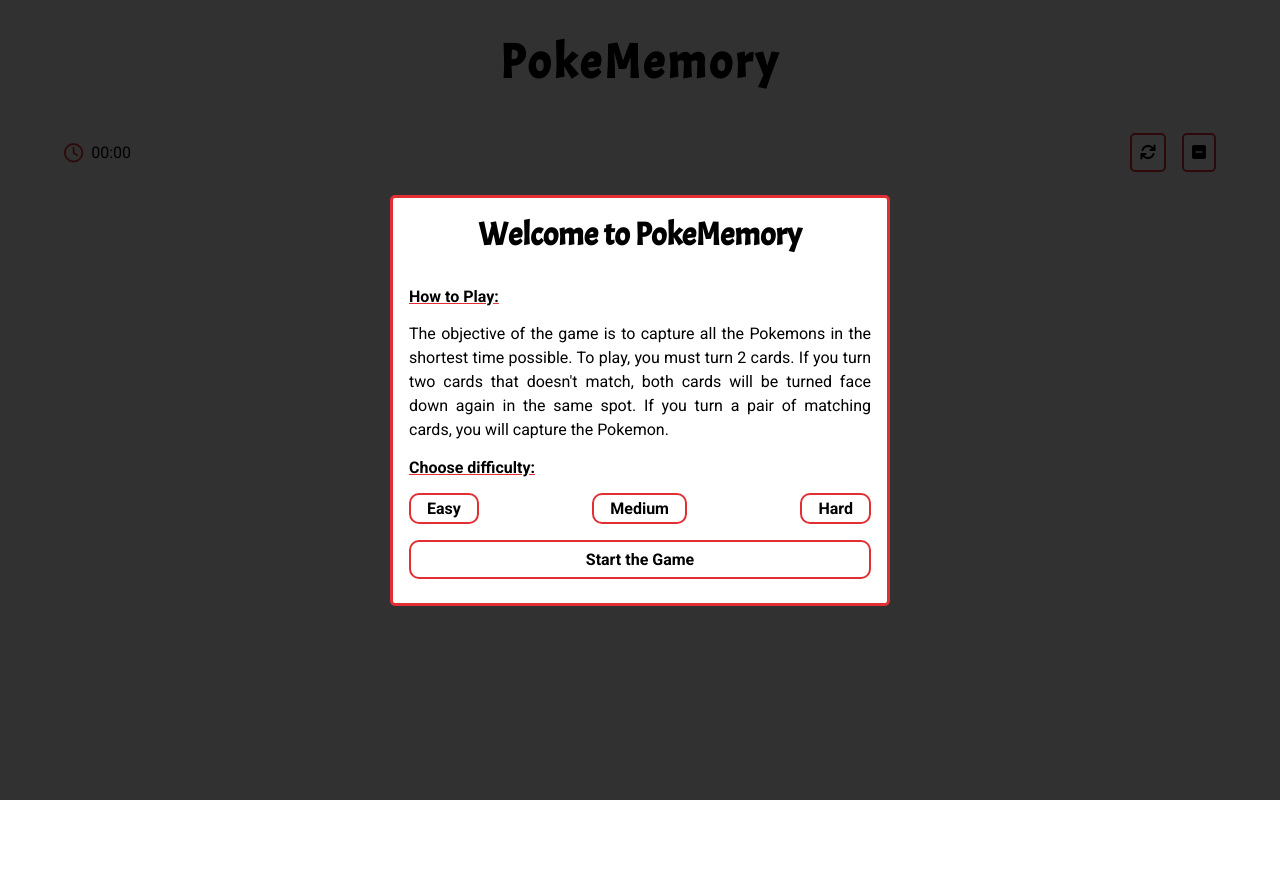
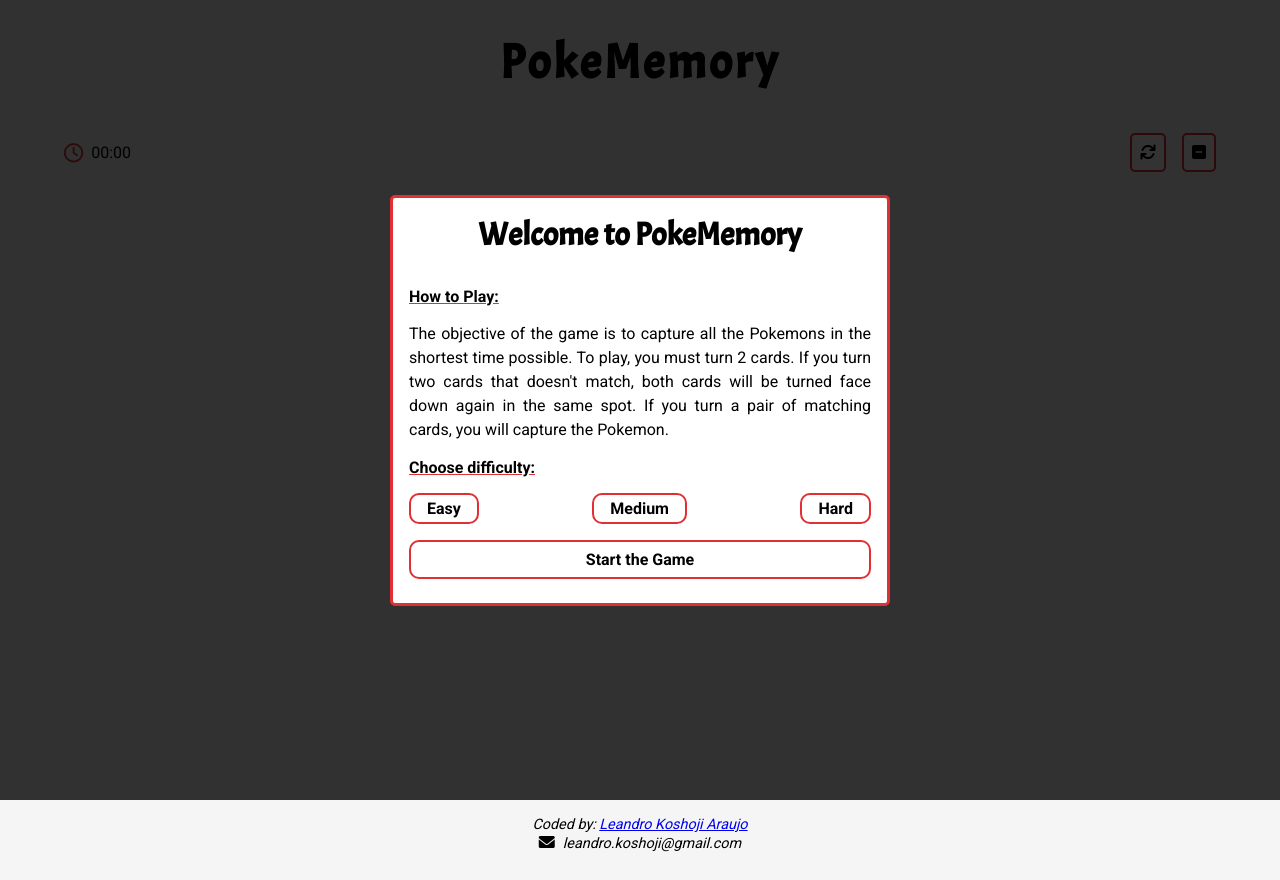
Before and after one commit to LeandroKoshoji/pokemon_memory_game, a Vue app: page / in a window 1280 px wide. Before the commit the page ends 800 px from the top, so only its background shows below. Built offline with nearby package versions, Linux system fonts and the light colour scheme.

Commit message:
feat: create footer

```diff
--- a/src/App.vue
+++ b/src/App.vue
@@ -1,18 +1,28 @@
 <template>
   <div id="app">
-    <router-view/>
+    <router-view />
+    <Footer />
   </div>
 </template>
 
+<script>
+import Footer from "@/components/Footer.vue";
+export default {
+  components: {
+    Footer,
+  },
+};
+</script>
+
 <style lang="scss">
-@import url('https://fonts.googleapis.com/css2?family=Roboto:wght@400;700&display=swap');
-@import url('https://fonts.googleapis.com/css2?family=Acme&display=swap');
+@import url("https://fonts.googleapis.com/css2?family=Roboto:wght@400;700&display=swap");
+@import url("https://fonts.googleapis.com/css2?family=Acme&display=swap");
 
 * {
   padding: 0;
   margin: 0;
   box-sizing: border-box;
-  font-family: 'Roboto', sans-serif;
+  font-family: "Roboto", sans-serif;
 }
 
 .container {
@@ -22,7 +32,7 @@
 
 body {
   min-height: 100vh;
-  background-color: #fff;
+  background-color: #f5f5f5;
   color: #000;
 }
 
--- /dev/null
+++ b/src/components/Footer.vue
@@ -0,0 +1,42 @@
+<template>
+  <footer>
+    <div class="container">
+      <div class="footer">
+        <p>
+          Coded by:
+          <a href="https://github.com/LeandroKoshoji">Leandro Koshoji Araujo</a>
+        </p>
+        <div class="mail">
+          <i class="fas fa-envelope"></i>
+          <span>leandro.koshoji@gmail.com</span>
+        </div>
+      </div>
+    </div>
+  </footer>
+</template>
+
+<script>
+export default {};
+</script>
+
+<style lang="scss" scoped>
+footer {
+  height: 80px;
+  padding: 1rem 0;
+  p,
+  span {
+    font-style: italic;
+    font-size: 0.9rem;
+  }
+  .footer {
+    display: flex;
+    flex-direction: column;
+    justify-content: center;
+    align-items: center;
+    i {
+      color: #000;
+      margin-right: 0.5rem;
+    }
+  }
+}
+</style>
```
